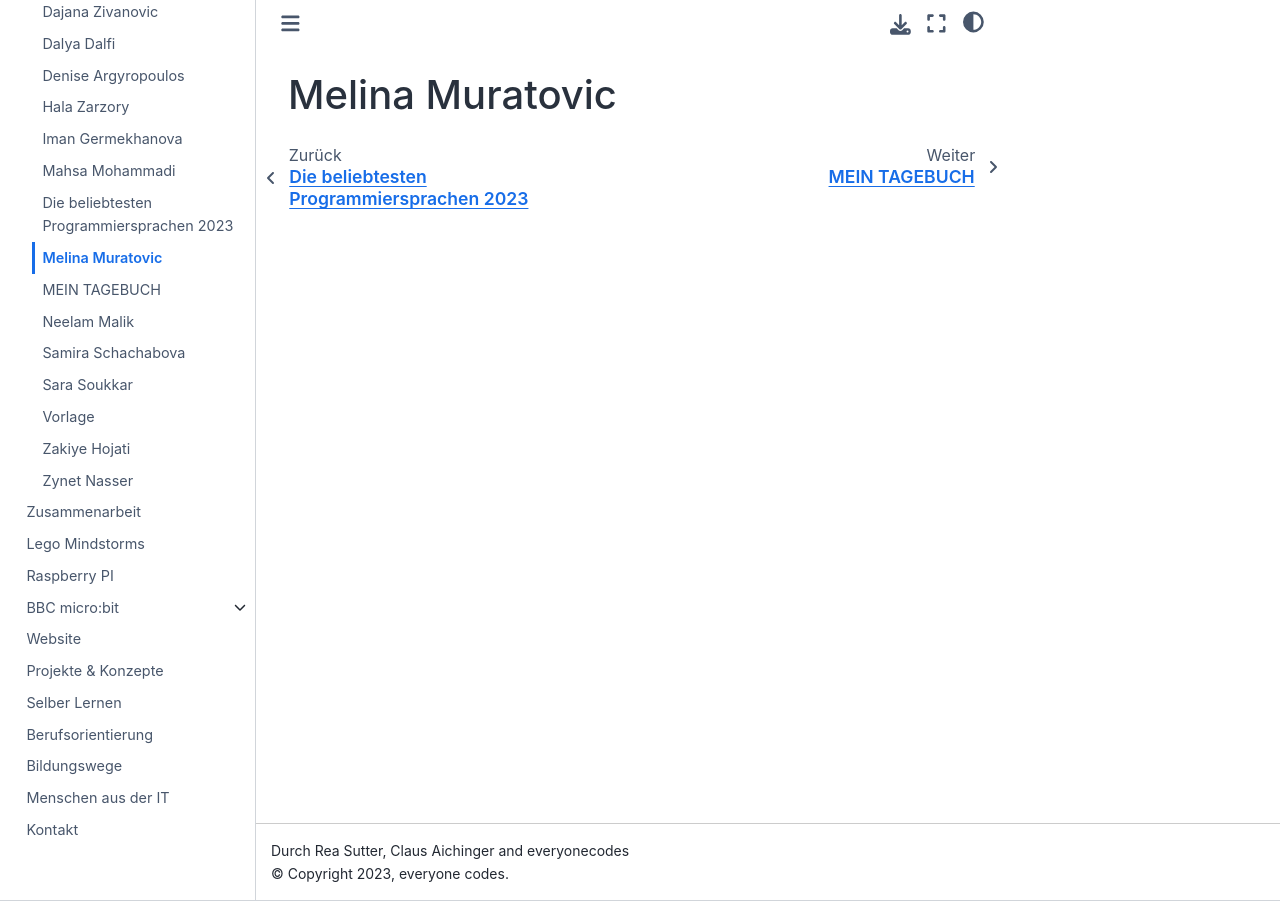
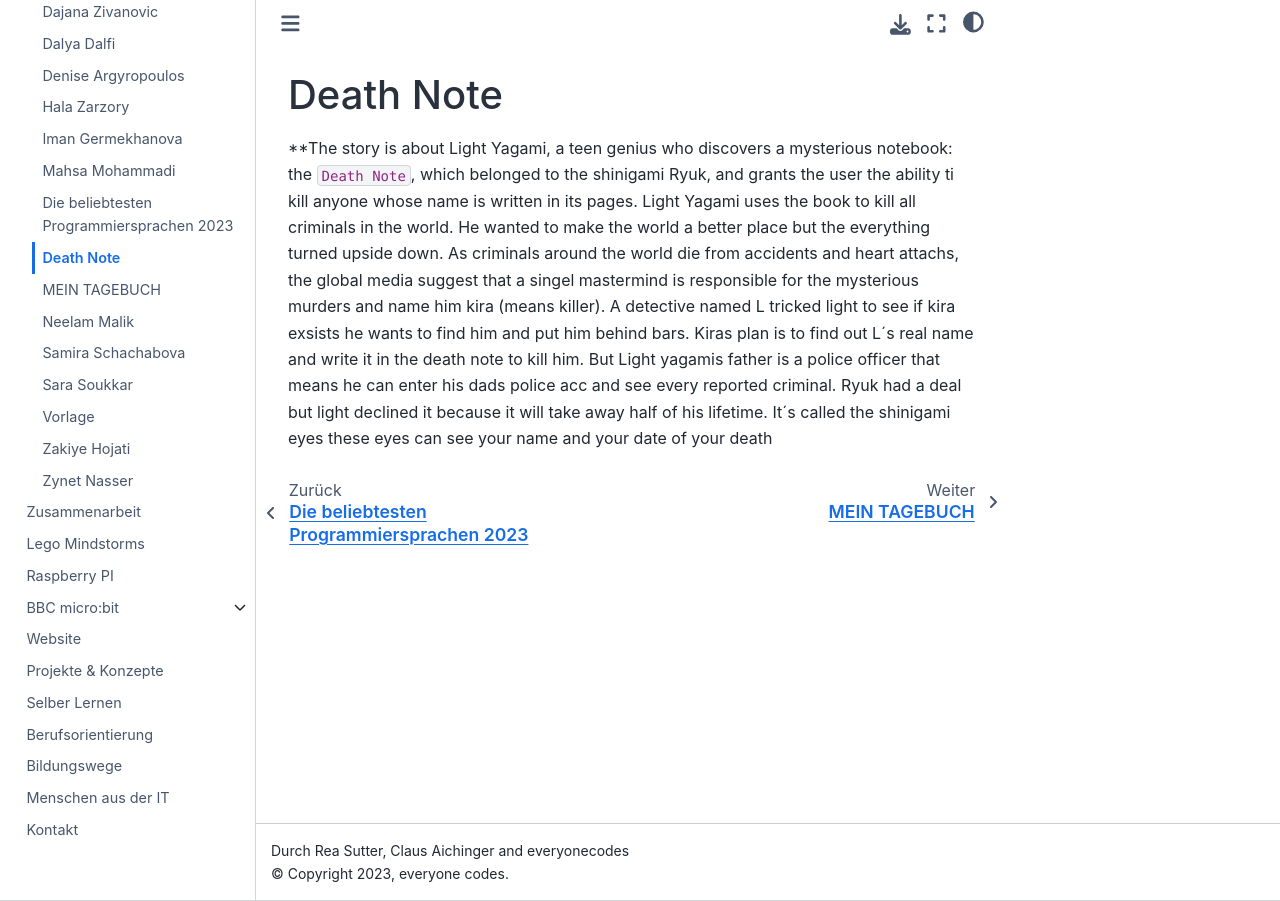
Before and after one commit to ec-mentors/IT-ist-das-was-fuer-mich-i05, a Sphinx documentation site: the page built from source/participants/melina-muratovic.md, in a window 1280 px wide. Built offline with Sphinx 7.4.7 and the Sphinx Book theme 1.1.4, drawn with Linux system fonts in a browser that asks for light colours.

Commit message:
Update melina-muratovic.md
Hi :)

```diff
--- a/source/participants/melina-muratovic.md
+++ b/source/participants/melina-muratovic.md
@@ -1 +1,3 @@
-# Melina Muratovic
+# Death Note
+**The story is about Light Yagami, a teen genius who discovers a mysterious notebook: the ``Death Note``, which belonged to the shinigami Ryuk, and grants the user the ability ti kill anyone whose name is written in its pages.
+Light Yagami uses the book to kill all criminals in the world. He wanted to make the world a better place but the everything turned upside down. As criminals around the world die from accidents and heart attachs, the global media suggest that a singel mastermind is responsible for the mysterious murders and name him kira (means killer). A detective named L tricked light to see if kira exsists he wants to find him and put him behind bars. Kiras plan is to find out L´s real name and write it in the death note to kill him. But Light yagamis father is a police officer that means he can enter his dads police acc and see every reported criminal. Ryuk had a deal but light declined it because it will take away half of his lifetime. It´s called the shinigami eyes these eyes can see your name and your date of your death
```
